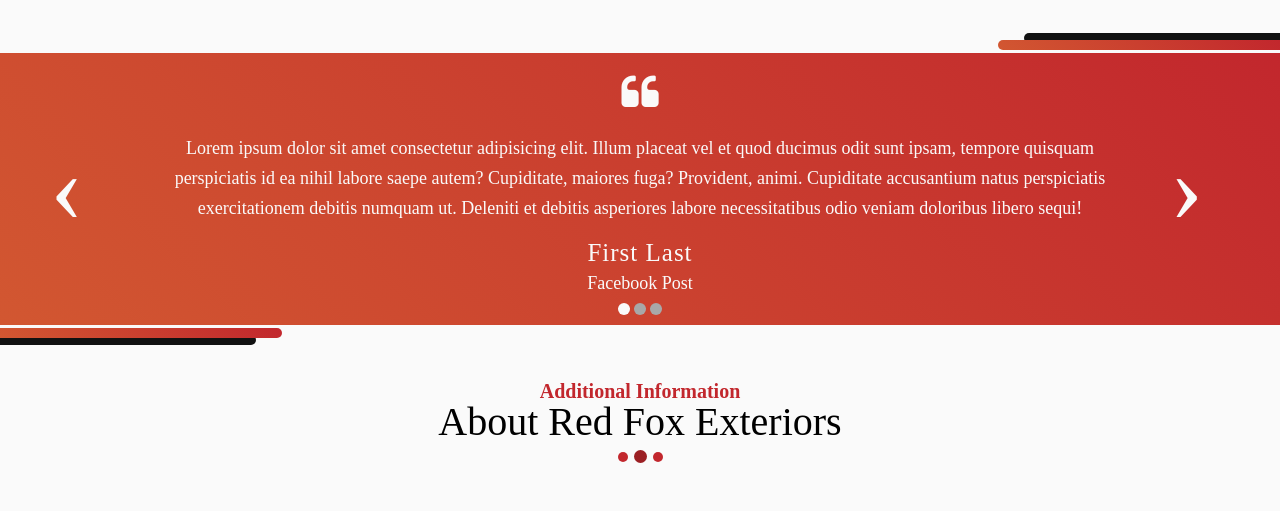
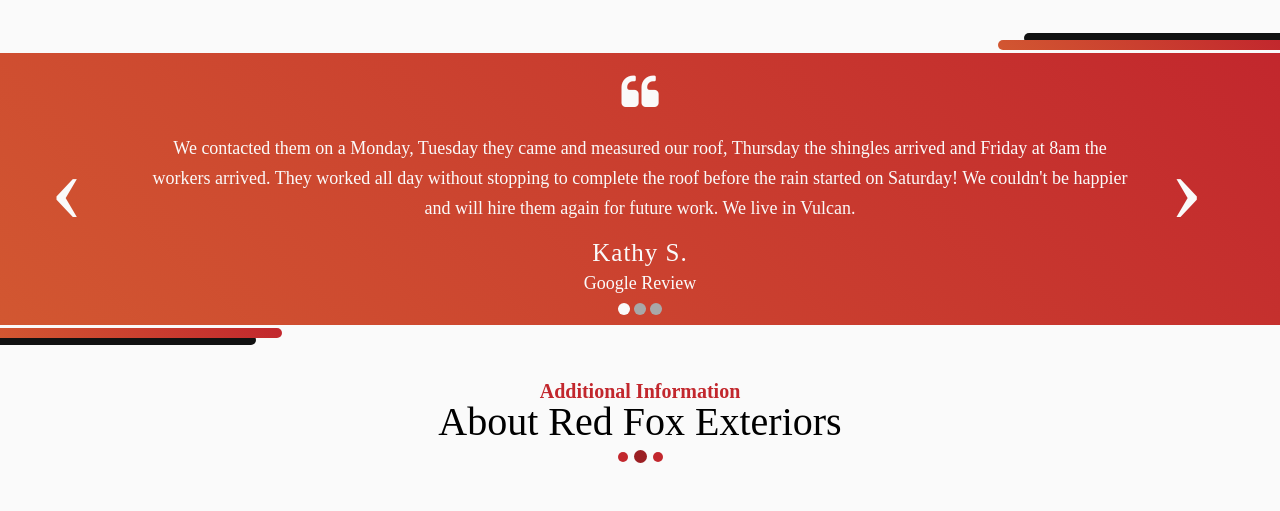
Before and after one commit to Matsonj30/RedFoxExteriors, a plain HTML site: page index.html in a window 1280 px wide. Shown: the part 2600-3111 px from the top of the page. Drawn offline with Linux system fonts and the light colour scheme; a web font is replaced by a local one.

Commit message:
testimonials

```diff
--- a/index.html
+++ b/index.html
@@ -335,19 +335,19 @@
         <div id="testimonialContainer">
 
             <div class="testimonial" id="test0">
-                <p>Lorem ipsum dolor sit amet consectetur adipisicing elit. Illum placeat vel et quod ducimus odit sunt ipsam, tempore quisquam perspiciatis id ea nihil labore saepe autem? Cupiditate, maiores fuga? Provident, animi. Cupiditate accusantium natus perspiciatis exercitationem debitis numquam ut. Deleniti et debitis asperiores labore necessitatibus odio veniam doloribus libero sequi!</p>
-                <p class="bold">First Last</p>
-                <p class="pad">Facebook Post</p>
+                <p>We contacted them on a Monday, Tuesday they came and measured our roof, Thursday the shingles arrived and Friday at 8am the workers arrived.  They worked all day without stopping to complete the roof before the rain started on Saturday!  We couldn't be happier and will hire them again for future work.  We live in Vulcan.</p>
+                <p class="bold">Kathy S.</p>
+                <p class="pad">Google Review</p>
             </div>
             <div class="testimonial"  id="test1">
-                <p>Lorem ipsum dolor sit amet consectetur adipisicing elit. Illum placeat vel et quod ducimus odit sunt ipsam, tempore quisquam perspiciatis id ea nihil labore saepe autem? Cupiditate, maiores fuga? Provident, animi. Cupiditate accusantium natus perspiciatis exercitationem debitis numquam ut. Deleniti et debitis asperiores labore necessitatibus odio veniam doloribus libero sequi!</p>
-                <p class="bold">First Last</p>
-                <p class="pad">Facebook Post</p>
+                <p>Just got my roof renewed. I don't have enough words to express my satisfaction with the guys. Promised and met tjght deadlines and went over and beyond my expectations.  Top quality and commitment to  customer satisfaction.   By all means recommended to everybody.  If i could i would rate them 10 stars but i only have 5. Thank you guys for the experience.</p>
+                <p class="bold">Slava G.</p>
+                <p class="pad">Google Review</p>
             </div>
             <div class="testimonial"  id="test2">
-                <p>Lorem ipsum dolor sit amet consectetur adipisicing elit. Illum placeat vel et quod ducimus odit sunt ipsam, tempore quisquam perspiciatis id ea nihil labore saepe autem? Cupiditate, maiores fuga? Provident, animi. Cupiditate accusantium natus perspiciatis exercitationem debitis numquam ut. Deleniti et debitis asperiores labore necessitatibus odio veniam doloribus libero sequi!</p>
-                <p class="bold">First Last</p>
-                <p class="pad">Facebook Post</p>
+                <p>Joey was straightforward and easy to deal with. Gave honesty advice about the job that needed to be done, and was quick to answer any questions or concerns I had throughout the process. Good product once the job was done, at a good price. Simply put - I'd use this company again!</p>
+                <p class="bold">Kaitlyn C.</p>
+                <p class="pad">Google Review</p>
             </div>
         </div>
 
```
